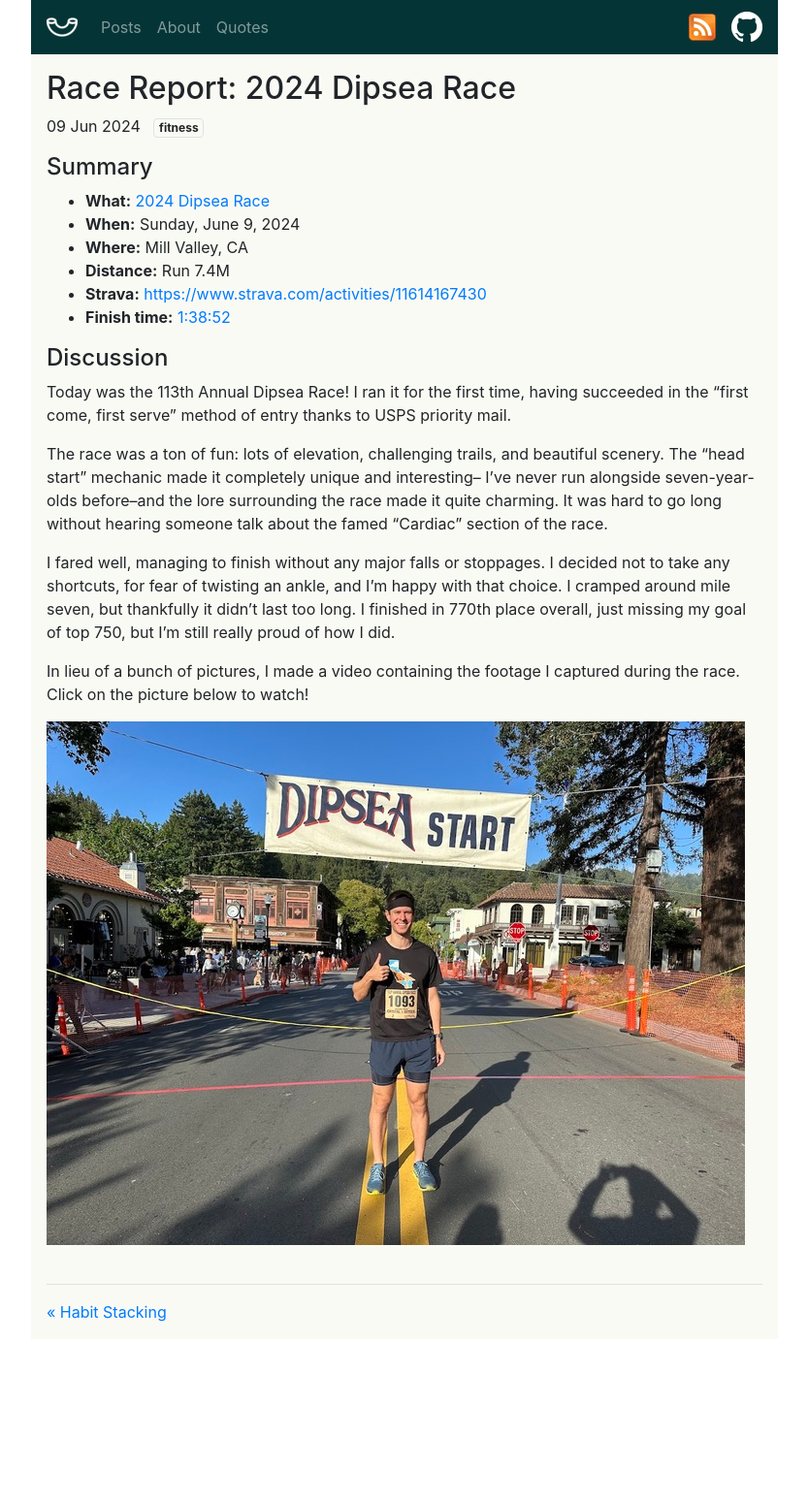
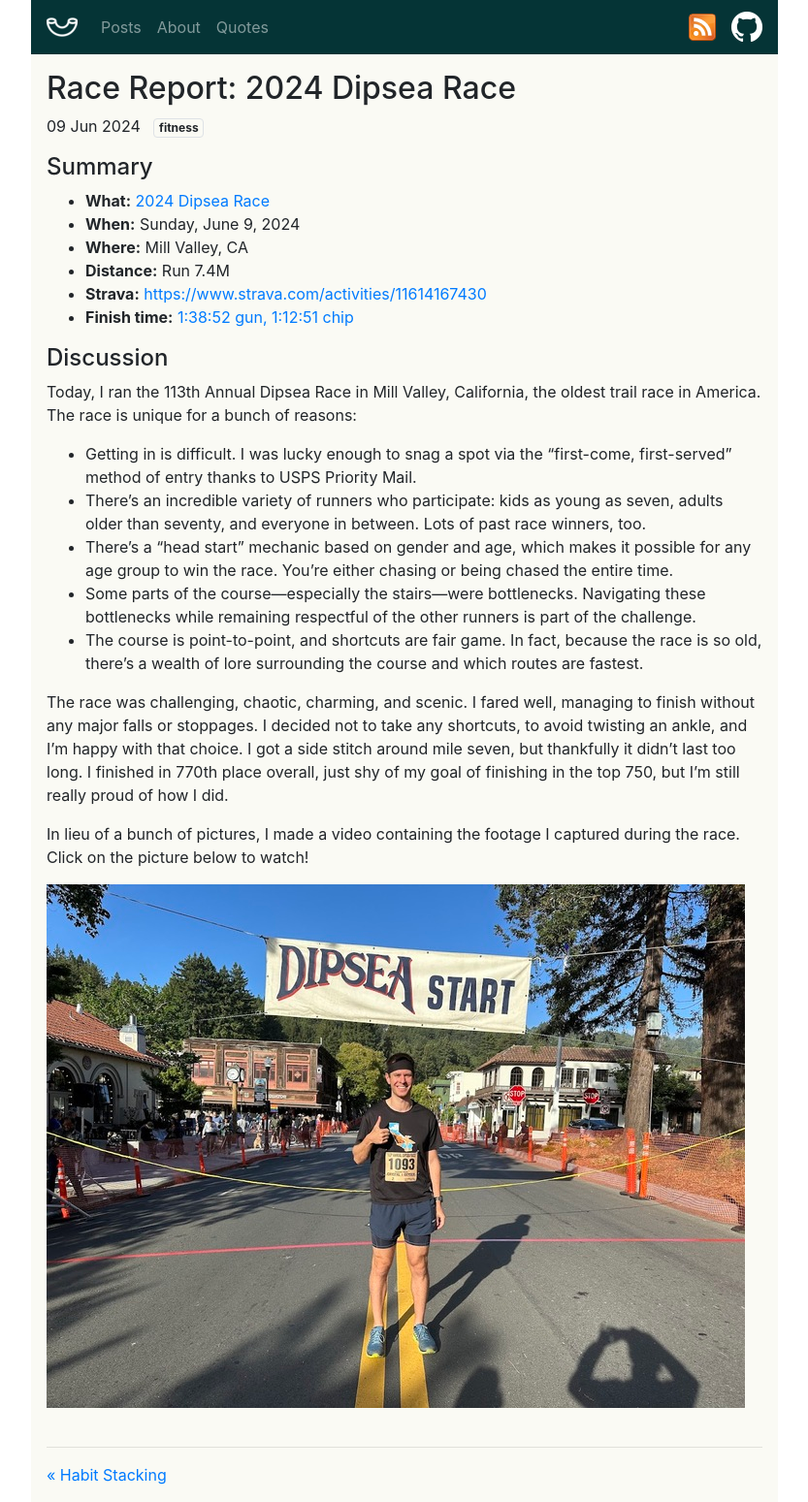
Before and after one commit to mackorone/mackorone.github.io, a Jekyll site: the page built from _posts/2024-06-09-2024-dipsea-race.md, in a window 1280 px wide. Shown: the whole page at 97% size, without its empty margins (223-1056 px from the left). Built offline with Jekyll 4.4.1, drawn with Linux system fonts in a browser that asks for light colours; nearby versions of some CDN libraries; before the commit the page ends 1381 px from its top, so only the background shows below that.

Commit message:
Improve 2024 Dipsea Race post

```diff
--- a/_posts/2024-06-09-2024-dipsea-race.md
+++ b/_posts/2024-06-09-2024-dipsea-race.md
@@ -10,25 +10,34 @@ tags: [fitness]
 * **Where:** Mill Valley, CA
 * **Distance:** Run 7.4M
 * **Strava:** <https://www.strava.com/activities/11614167430>
-* **Finish time:** [1:38:52](https://www.dipsea.org/2024/2024%20Dipsea%20Race%20Results%20by%20PLACE.pdf)
+* **Finish time:** [1:38:52 gun, 1:12:51 chip](https://www.dipsea.org/2024/2024%20Dipsea%20Race%20Results%20by%20PLACE.pdf)
 
 #### Discussion
 
-Today was the 113th Annual Dipsea Race! I ran it for the first time, having
-succeeded in the "first come, first serve" method of entry thanks to USPS
-priority mail.
+Today, I ran the 113th Annual Dipsea Race in Mill Valley, California, the
+oldest trail race in America. The race is unique for a bunch of reasons:
 
-The race was a ton of fun: lots of elevation, challenging trails, and beautiful
-scenery. The "head start" mechanic made it completely unique and interesting--
-I've never run alongside seven-year-olds before--and the lore surrounding the race
-made it quite charming. It was hard to go long without hearing someone talk about
-the famed "Cardiac" section of the race.
+- Getting in is difficult. I was lucky enough to snag a spot via the
+"first-come, first-served" method of entry thanks to USPS Priority Mail.
+- There's an incredible variety of runners who participate: kids as young as
+seven, adults older than seventy, and everyone in between. Lots of past race
+winners, too.
+- There's a "head start" mechanic based on gender and age, which makes it
+possible for any age group to win the race. You're either chasing or being
+chased the entire time.
+- Some parts of the course—especially the stairs—were bottlenecks. Navigating
+these bottlenecks while remaining respectful of the other runners is part of the
+challenge.
+- The course is point-to-point, and shortcuts are fair game. In fact, because
+the race is so old, there's a wealth of lore surrounding the course and which
+routes are fastest.
 
-I fared well, managing to finish without any major falls or stoppages. I decided
-not to take any shortcuts, for fear of twisting an ankle, and I'm happy with
-that choice. I cramped around mile seven, but thankfully it didn't last too
-long. I finished in 770th place overall, just missing my goal of top 750, but
-I'm still really proud of how I did.
+The race was challenging, chaotic, charming, and scenic. I fared well, managing
+to finish without any major falls or stoppages. I decided not to take any
+shortcuts, to avoid twisting an ankle, and I'm happy with that choice. I
+got a side stitch around mile seven, but thankfully it didn't last too long.
+I finished in 770th place overall, just shy of my goal of finishing in the top
+750, but I'm still really proud of how I did.
 
 In lieu of a bunch of pictures, I made a video containing the footage I captured
 during the race. Click on the picture below to watch!
```
